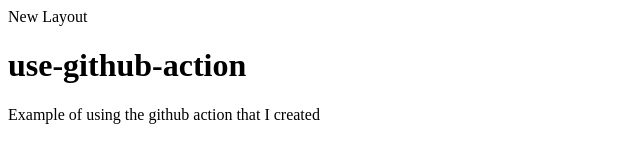
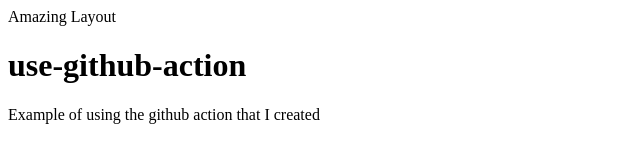
Before and after one commit to saurabhdaware/use-github-action, a plain HTML site: page docs/index.html in a window 1280 px wide. Shown: the full height of the page, 0-640 px from the left. Drawn offline with Linux system fonts and the light colour scheme.

Commit message:
docs commited to the repository

```diff
--- a/docs/index.html
+++ b/docs/index.html
@@ -1,6 +1,6 @@
 <html>
 <body>
-  New Layout
+  Amazing Layout
   <h1 id="usegithubaction">use-github-action</h1>
 <p>Example of using the github action that I created</p>
 </body>
```
